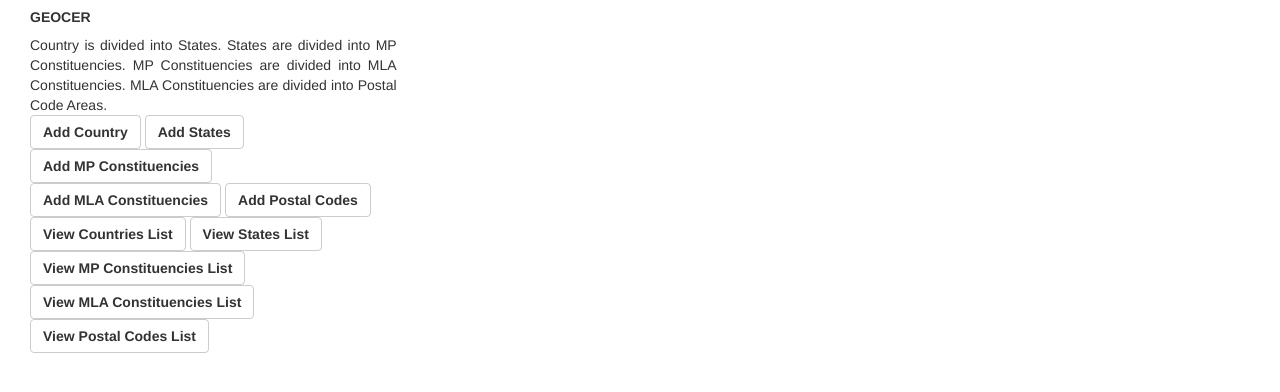
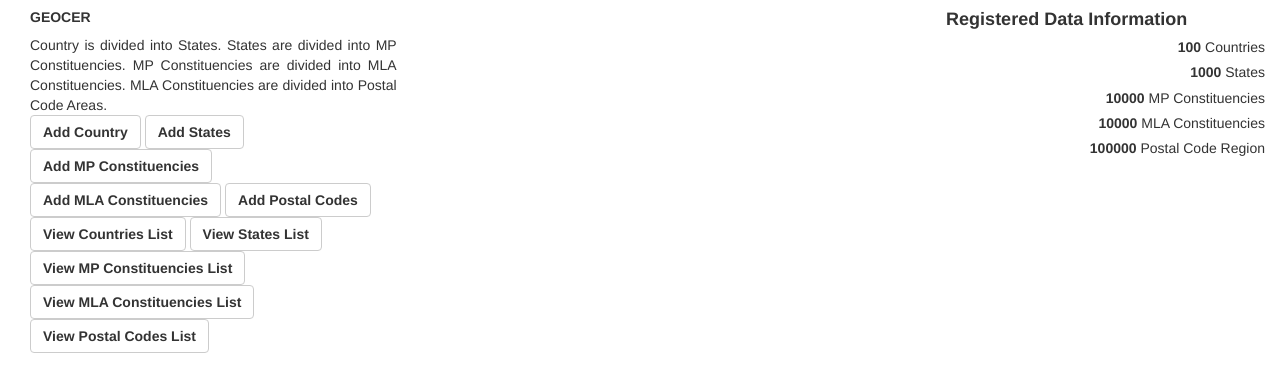
Before and after one commit to An-u-p-s/geo, a PHP site: page /geocer/ in a window 1280 px wide. Shown: the top 392 px of the page. Run offline with PHP 8.4, Linux system fonts and the light colour scheme.

Commit message:
Updated Registered Data

```diff
--- a/index.php
+++ b/index.php
@@ -202,6 +202,16 @@ function displayForm(id){
 		</div>
 	 </div>
 
+	 <div class="col-md-4 col-sm-4 col-xs-12">
+	    <div align="center"><h4><b>Registered Data Information</b></h4></div>
+		<div align="right">
+		   <h5><b>100</b> Countries</h5>
+		   <h5><b>1000</b> States</h5>
+		   <h5><b>10000</b> MP Constituencies</h5>
+		   <h5><b>10000</b> MLA Constituencies</h5>
+		   <h5><b>100000</b> Postal Code Region</h5>
+		</div>
+	 </div>
   </div>
 
 </div>
```
